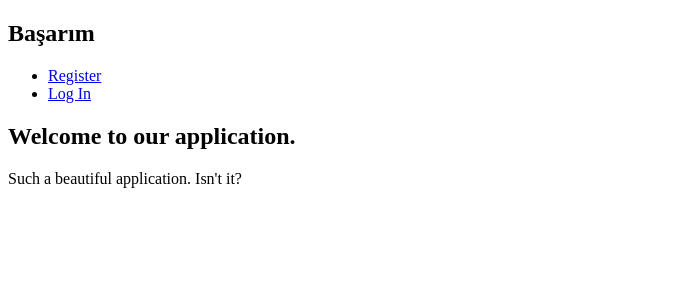
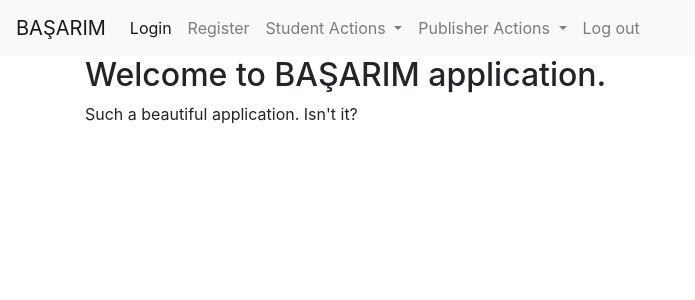
Before and after one commit to emekgozluklu/basarimapp, a Flask app: page / in a window 1280 px wide. Shown: the top 300 px of the page, without its empty margins (0-695 px from the left). Run offline with Flask 2, Linux system fonts and the light colour scheme; some libraries are stand-ins or nearby versions.

Commit message:
add login view and template

```diff
--- a/basarimapp/__init__.py
+++ b/basarimapp/__init__.py
@@ -21,5 +21,6 @@ def create_app(test_config=None):
 
     # add url rules
     app.add_url_rule("/", view_func=views.index)
+    app.add_url_rule("/login", view_func=views.login, methods=["GET","POST"])
 
     return app
--- a/basarimapp/templates/index.html
+++ b/basarimapp/templates/index.html
@@ -4,7 +4,7 @@ Main Page
 {% endblock %}
 
 {% block header %}
-  <h1> Welcome to our application.</h1>
+  <h2> Welcome to BAŞARIM application.</h2>
 {% endblock %}
 
 {% block content %}
--- a/basarimapp/templates/layout.html
+++ b/basarimapp/templates/layout.html
@@ -1,19 +1,59 @@
 <!doctype html>
 <title>{% block title %}{% endblock %} - Başarım </title>
+<link rel="stylesheet" href="https://maxcdn.bootstrapcdn.com/bootstrap/4.0.0/css/bootstrap.min.css" integrity="sha384-Gn5384xqQ1aoWXA+058RXPxPg6fy4IWvTNh0E263XmFcJlSAwiGgFAW/dAiS6JXm" crossorigin="anonymous">
 <link rel="stylesheet" href="{{ url_for('static', filename='style.css') }}">
 <nav>
-  <h1>Başarım</h1>
-  <ul>
-      <li><a href="#">Register</a>
-      <li><a href="#">Log In</a>
+  <nav class="navbar navbar-expand-lg navbar-light bg-light">
+  <a class="navbar-brand" href="/">BAŞARIM</a>
+  <button class="navbar-toggler" type="button" data-toggle="collapse" data-target="#navbarNav" aria-controls="navbarNav" aria-expanded="false" aria-label="Toggle navigation">
+    <span class="navbar-toggler-icon"></span>
+  </button>
+  <div class="collapse navbar-collapse" id="navbarNav">
+    <ul class="navbar-nav">
+        <li class="nav-item active">
+          <a class="nav-link" href="#">Login <span class="sr-only">(current)</span></a>
+        </li>
+        <li class="nav-item">
+          <a class="nav-link" href="#">Register </a>
+        </li>
+        <li class="nav-item dropdown">
+        <a class="nav-link dropdown-toggle" href="#" id="navbarDropdownMenuLink" data-toggle="dropdown" aria-haspopup="true" aria-expanded="false">
+          Student Actions
+        </a>
+        <div class="dropdown-menu" aria-labelledby="navbarDropdownMenuLink">
+          <a class="dropdown-item" href="#">Dashboard</a>
+          <a class="dropdown-item" href="#">Lectures</a>
+          <a class="dropdown-item" href="#">Upload New Exam</a>
+        </div>
+      </li>
+        <li class="nav-item dropdown">
+        <a class="nav-link dropdown-toggle" href="#" id="navbarDropdownMenuLink" data-toggle="dropdown" aria-haspopup="true" aria-expanded="false">
+          Publisher Actions
+        </a>
+        <div class="dropdown-menu" aria-labelledby="navbarDropdownMenuLink">
+          <a class="dropdown-item" href="#">Dashboard</a>
+          <a class="dropdown-item" href="#">Add New Exam</a>
+        </div>
+        </li>
+        <li class="nav-item">
+          <a class="nav-link" href="#">Log out </a>
+        </li>
     </ul>
+  </div>
+</nav>
 </nav>
 <section class="content">
+ <div class="container">
+
    <header>
     {% block header %}{% endblock %}
    </header>
    {% for message in get_flashed_messages() %}
      <div class="flash">{{ message }}</div>
    {% endfor %}
-  {% block content %}{% endblock %}
+   {% block content %} {% endblock %}
+  <script src="https://code.jquery.com/jquery-3.2.1.slim.min.js" integrity="sha384-KJ3o2DKtIkvYIK3UENzmM7KCkRr/rE9/Qpg6aAZGJwFDMVNA/GpGFF93hXpG5KkN" crossorigin="anonymous"></script>
+  <script src="https://cdnjs.cloudflare.com/ajax/libs/popper.js/1.12.9/umd/popper.min.js" integrity="sha384-ApNbgh9B+Y1QKtv3Rn7W3mgPxhU9K/ScQsAP7hUibX39j7fakFPskvXusvfa0b4Q" crossorigin="anonymous"></script>
+  <script src="https://maxcdn.bootstrapcdn.com/bootstrap/4.0.0/js/bootstrap.min.js" integrity="sha384-JZR6Spejh4U02d8jOt6vLEHfe/JQGiRRSQQxSfFWpi1MquVdAyjUar5+76PVCmYl" crossorigin="anonymous"></script>
+ </div>
 </section>
--- a/basarimapp/views.py
+++ b/basarimapp/views.py
@@ -1,6 +1,7 @@
 from flask import render_template, current_app, request, redirect, url_for, flash
 from flask_login import login_user, logout_user, current_user, login_required
 from werkzeug.exceptions import abort
+from basarimapp.forms import *
 
 # import forms
 # import password handling tools
@@ -9,3 +10,14 @@ from werkzeug.exceptions import abort
 
 def index():
         return render_template("index.html")
+
+
+def login():
+    form = LoginForm()  # request.form)
+    if form.validate_on_submit():
+        #user = User.query.filter_by(email=form.email.data).first()
+        #if user is not None and user.verify_password(form.password.data):
+        login_user(None)
+        return redirect("index")
+
+    return render_template('login.html', form=form)
--- a/requirements.txt
+++ b/requirements.txt
@@ -1,9 +1,14 @@
 click==7.1.2
+dnspython==2.0.0
+email-validator==1.1.2
 Flask==1.1.2
 Flask-Login==0.5.0
+Flask-WTF==0.14.3
 gunicorn==20.0.4
+idna==2.10
 itsdangerous==1.1.0
 Jinja2==2.11.2
 MarkupSafe==1.1.1
 psycopg2-binary==2.8.6
 Werkzeug==1.0.1
+WTForms==2.3.3
```
Also changed, not shown: basarimapp/forms.py (added, +26 -0 lines), basarimapp/templates/login.html (added, +20 -0 lines), basarimapp/templates/macro.html (added, +11 -0 lines). Lines whose indentation alone changed are shown as unchanged.
